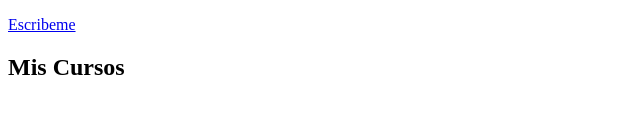
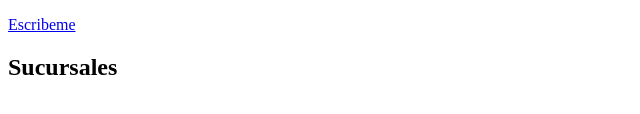
Before and after one commit to raulonnet/mibio, a plain HTML site: page index.html in a window 1280 px wide. Shown: the part 358-472 px from the top of the page, 0-640 px from the left. Drawn offline with Linux system fonts and the light colour scheme.

Commit message:
Correcion Footer

```diff
--- a/index.html
+++ b/index.html
@@ -31,7 +31,7 @@
         <section>
             <h3>Contacto</h3>
             <a href="mailto:raulonnet@yahoo.com">Escribeme</a>
-            <h2>Mis Cursos</h2>
+            <h2>Sucursales</h2>
         </section>
     </footer>
 </body>
```
